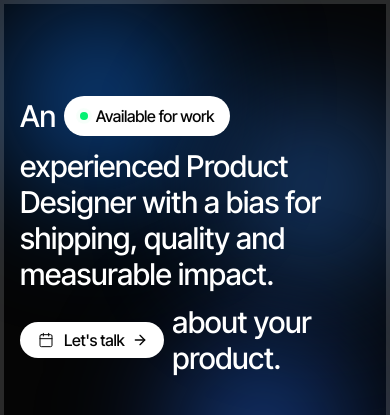
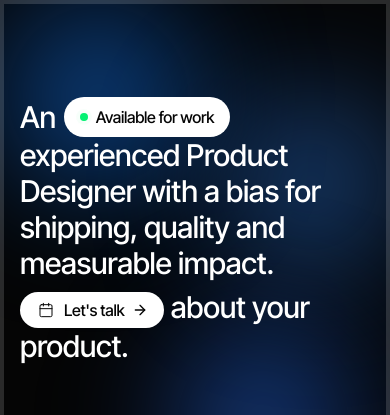
Before and after one commit to IIdrisov/product-manager-portfolio, a Next.js app: page / in a window 390 px wide. Shown: the top 415 px of the page. Built offline with nearby package versions, Linux system fonts and the light colour scheme.

Commit message:
Fix mobile hero text layout alignment.
Keep the Let's talk CTA in a left-aligned block on small screens so trailing text no longer shifts to the right.

```diff
--- a/src/components/Hero.tsx
+++ b/src/components/Hero.tsx
@@ -19,11 +19,11 @@ export function Hero() {
             <span className="hero-blob-3" />
           </div>
           <h1 className="relative z-20 max-w-[1080px] font-inter-tight text-3xl font-medium leading-[1.2] tracking-[-0.01em] text-white sm:text-4xl md:text-5xl lg:-mt-6 lg:text-5xl lg:leading-[1.2] xl:text-7xl xl:leading-[1.1]">
-            <span className="inline-flex flex-wrap items-center gap-x-2 gap-y-3">
+            <span className="inline-flex flex-wrap items-center gap-x-2 gap-y-2 align-middle">
               <span>An</span>
               <Button
                 variant="status"
-                className="inline-flex shrink-0 align-middle"
+                className="inline-flex shrink-0"
                 type="button"
               >
                 <span className="relative flex h-2 w-2">
@@ -36,27 +36,21 @@ export function Hero() {
                 </span>
                 {siteConfig.available ? "Available for work" : "Not available"}
               </Button>
-              <span>
+            </span>{" "}
             experienced Product Designer with a bias for shipping, quality and
-                measurable impact.
-              </span>
-              <span className="inline-flex items-center gap-x-2">
+            measurable impact.{" "}
+            <span className="block pt-2 sm:inline sm:pt-0">
               <a
                 href={siteConfig.telegram}
                 target="_blank"
                 rel="noopener noreferrer"
-                  className="inline-flex shrink-0"
+                className="inline-flex align-middle"
               >
-                  <Button
-                    variant="white"
-                    className="px-4"
-                    showLetsTalkIcon
-                  >
+                <Button variant="white" className="px-4" showLetsTalkIcon>
                   Let&apos;s talk
                 </Button>
-                </a>
-                <span>about your product.</span>
-              </span>
+              </a>{" "}
+              about your product.
             </span>
           </h1>
         </header>
```
Lines whose indentation alone changed are shown as unchanged.
